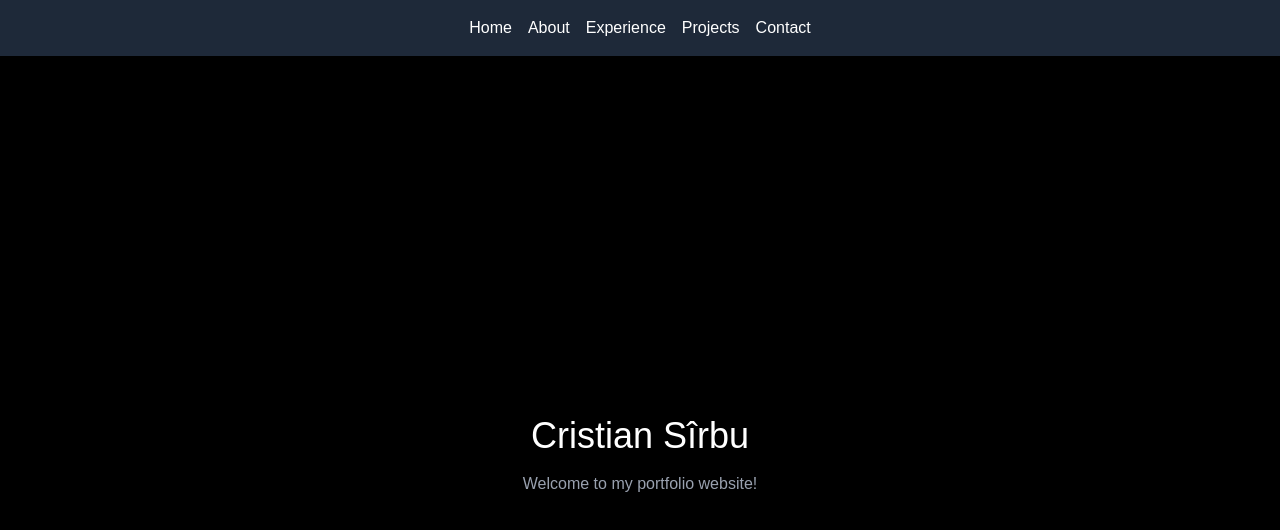
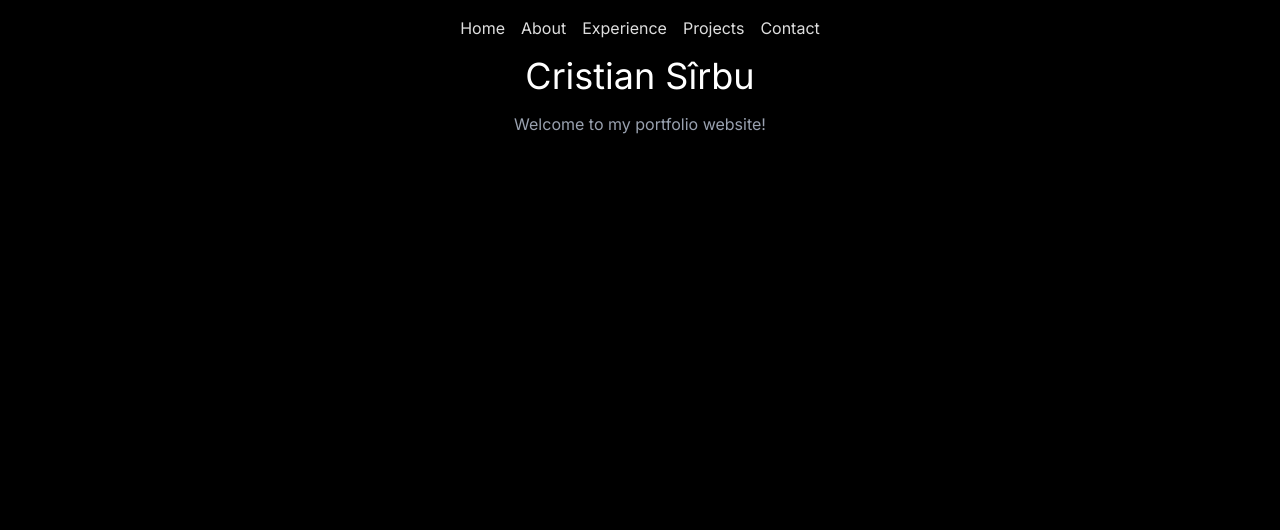
Before and after one commit to cristianvsirbu/portfolio, a Next.js app: page / in a window 1280 px wide. Shown: the top 530 px of the page. Built offline with nearby package versions, Linux system fonts and the light colour scheme.

Commit message:
style: update global styles and header component for improved design

```diff
--- a/src/app/globals.css
+++ b/src/app/globals.css
@@ -1,19 +1,17 @@
+@import url('https://fonts.googleapis.com/css2?family=Inter:wght@400;700&display=swap');
 @import 'tailwindcss';
 
 :root {
-  --background: #ffffff;
-  --foreground: #171717;
-}
-
-@media (prefers-color-scheme: dark) {
-  :root {
-    --background: #0a0a0a;
-    --foreground: #ededed;
-  }
+  --background: #000000;
+  --foreground: #dedede;
+  --primary: #0070f3;
+  --secondary: #1c1c1e;
+  --accent: #ff4081;
+  --border: #eaeaea;
 }
 
 body {
   background: var(--background);
   color: var(--foreground);
-  font-family: Arial, Helvetica, sans-serif;
+  font-family: 'Inter', Arial, Helvetica, sans-serif;
 }
--- a/src/app/page.tsx
+++ b/src/app/page.tsx
@@ -1,7 +1,7 @@
 export default function Home() {
   return (
-    <main className="bg-black">
-      <div className="flex flex-col items-center justify-center h-screen">
+    <main className="">
+      <div className="flex flex-col items-center justify-center">
         <h1 className="text-4xl text-white">Cristian Sîrbu</h1>
         <p className="text-gray-400 mt-4">Welcome to my portfolio website!</p>
       </div>
--- a/src/components/Header.tsx
+++ b/src/components/Header.tsx
@@ -10,7 +10,7 @@ const Header = () => {
         { href: '/contact', label: 'Contact' },
       ];
     return (
-        <header className="flex justify-center items-center p-4 bg-gray-800 text-white">
+        <header className="flex justify-center items-center p-4">
             <nav>
                 <ul className="flex space-x-4">
                     {navLinks.map((link) => (
```
